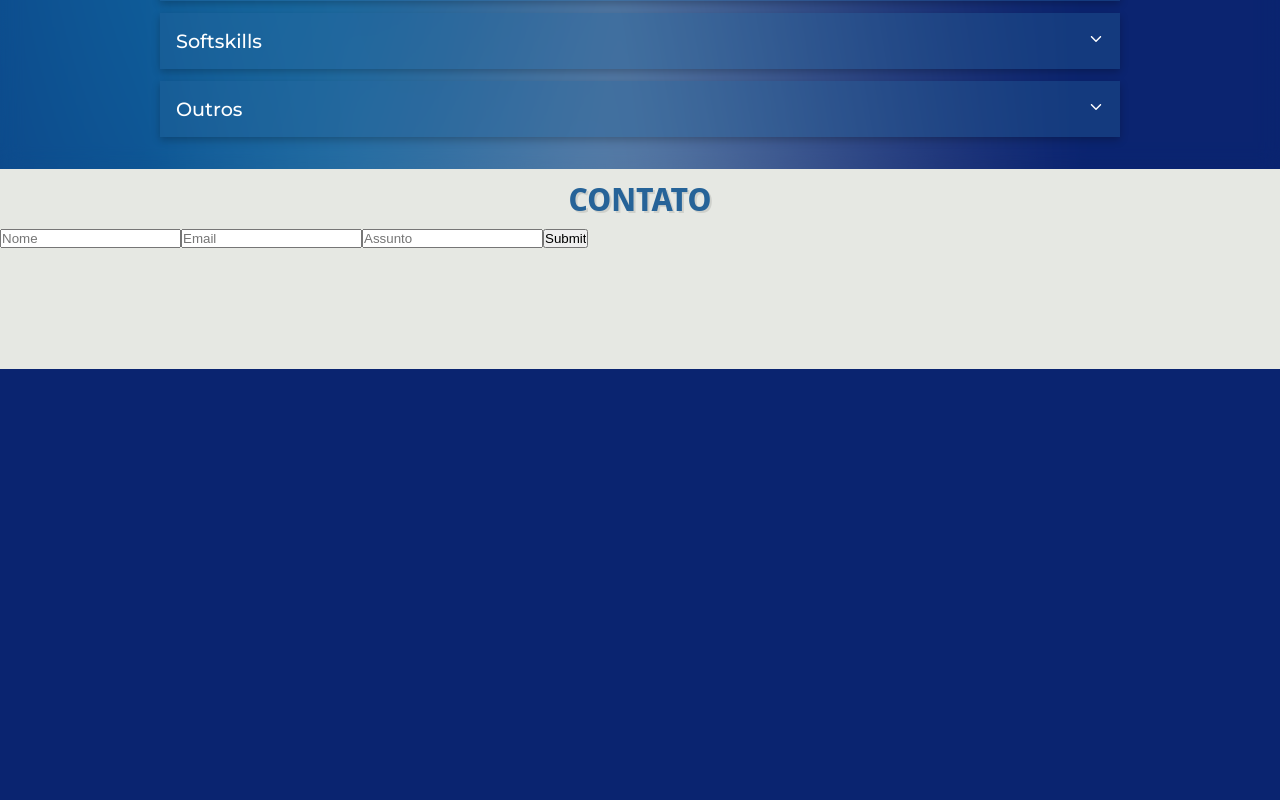
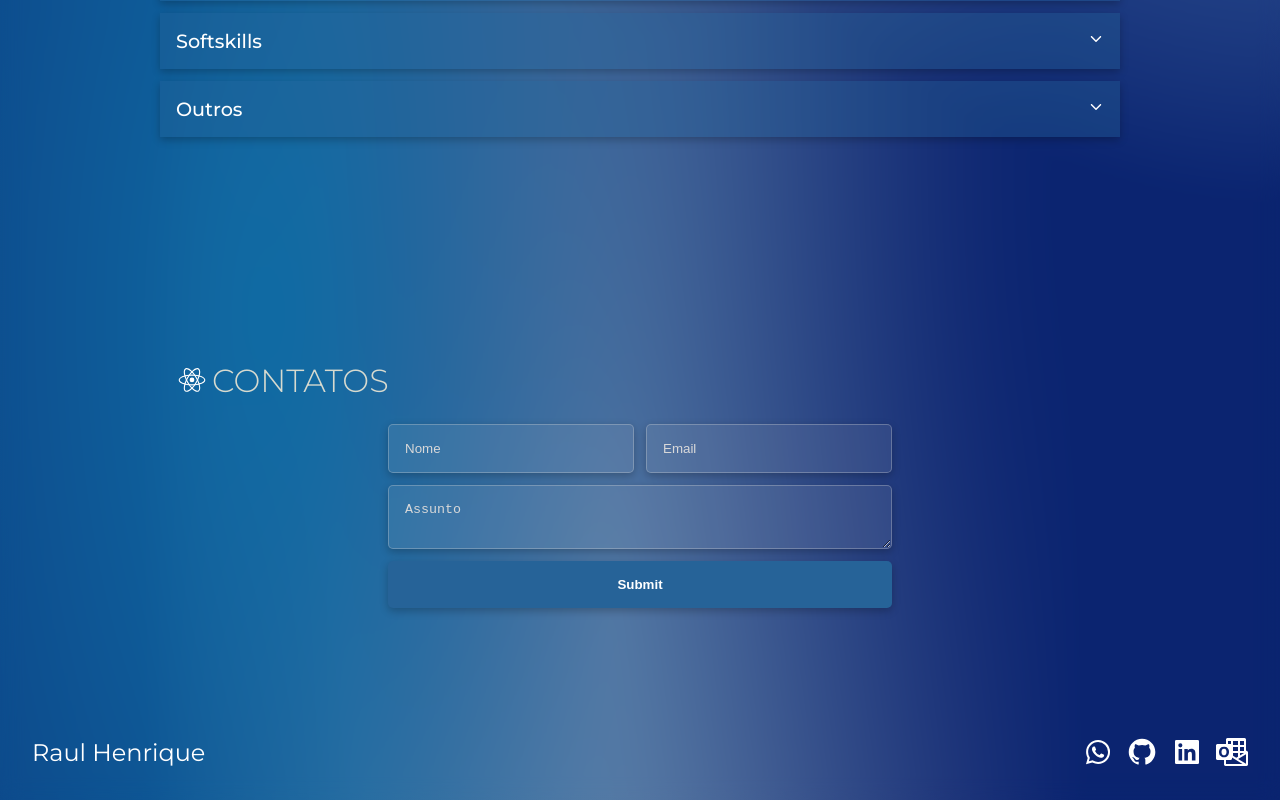
Before and after one commit to raulhenrique-x3/Portifolio---NextJs---2022, a Next.js app: page / in a window 1280 px wide. Shown: the part 2437-3237 px from the top of the page. Before the commit the page ends 2806 px from the top, so only its background shows below. Built offline with nearby package versions, Linux system fonts and the light colour scheme.

Commit message:
feat: footer

```diff
--- a/pages/index.tsx
+++ b/pages/index.tsx
@@ -8,6 +8,7 @@ import FifthSect from "../src/components/section05/FifthSect";
 import ChangeLanguageProvider from "../src/context/languageContext";
 import Seo from "../src/components/Seo/Seo";
 import FourthSect from "../src/components/section04/FourthSect";
+import Footer from "../src/components/footer/Footer";
 
 const Home: NextPage = () => {
   return (
@@ -24,6 +25,7 @@ const Home: NextPage = () => {
         <ThirdSect />
         <FourthSect />
         <FifthSect />
+        <Footer />
       </main>
     </ChangeLanguageProvider>
   );
--- /dev/null
+++ b/src/components/footer/Footer.tsx
@@ -0,0 +1,25 @@
+import React from "react";
+import {
+  BiLogoWhatsapp,
+  BiLogoGithub,
+  BiLogoLinkedinSquare,
+} from "react-icons/bi";
+import { SiMicrosoftoutlook } from "react-icons/si";
+import styles from "./footer.module.scss";
+
+const Footer = () => {
+  return (
+    <footer className={styles.footerContainer}>
+      <p>Raul Henrique</p>
+
+      <div className={styles.iconsWrapper}>
+        <BiLogoWhatsapp />
+        <BiLogoGithub />
+        <BiLogoLinkedinSquare />
+        <SiMicrosoftoutlook />
+      </div>
+    </footer>
+  );
+};
+
+export default Footer;
--- /dev/null
+++ b/src/components/footer/footer.module.scss
@@ -0,0 +1,26 @@
+.footerContainer {
+  width: 100%;
+  padding: 2rem;
+  display: flex;
+  align-items: center;
+  justify-content: space-between;
+
+  margin-top: 6rem;
+
+  p {
+    font-size: 1.5rem;
+    color: #fff;
+  }
+}
+
+.iconsWrapper {
+  display: flex;
+  align-items: center;
+  gap: 0.8rem;
+  color: #fff;
+
+  svg {
+    width: 2rem;
+    height: 2rem;
+  }
+}
--- a/src/components/section05/FifthSect.tsx
+++ b/src/components/section05/FifthSect.tsx
@@ -2,6 +2,7 @@ import { NextPage } from "next";
 import styles from "../section05/section05.module.scss";
 import useLanguage from "../../hooks/useLanguage";
 import { SubmitHandler, useForm } from "react-hook-form";
+import { BiLogoReact } from "react-icons/bi";
 
 interface IInputs {
   nome: string;
@@ -31,9 +32,13 @@ const FifthSect: NextPage = () => {
   return (
     <section className={styles.fourthSect} id="contacts">
       <div className={styles.fourthSectStyle}>
-        <p className={styles.contacts}>CONTATO</p>
+        <span className={styles.sectFifthTitle}>
+          <BiLogoReact className={styles.reactLogo} />
+          <h2 className={styles.sectionTitle}>CONTATOS</h2>
+        </span>{" "}
         <div className={styles.formContainer}>
           <form onSubmit={handleSubmit(onSubmit)}>
+            <span>
               <input
                 type="text"
                 placeholder="Nome"
@@ -44,80 +49,15 @@ const FifthSect: NextPage = () => {
                 placeholder="Email"
                 {...register("email", { required: true })}
               />
-            <input
-              type="text"
+            </span>
+
+            <textarea
               placeholder="Assunto"
               {...register("assunto", { required: true })}
-            />
+            ></textarea>
             <input type="submit" className={styles.inputSubmit} />
           </form>
         </div>
-        {/*
-        <div className={styles.socialContacts}>
-          <a
-            target="_blank"
-            rel="noreferrer"
-            className={styles.linkBiLink}
-            href="https://www.linkedin.com/in/raul-henrique/"
-            aria-label="LinkedIn Icon"
-          >
-            <svg
-              xmlns="http://www.w3.org/2000/svg"
-              fill="currentColor"
-              className={styles.biLinkedin}
-              viewBox="0 0 16 16"
-            >
-              <path d="M0 1.146C0 .513.526 0 1.175 0h13.65C15.474 0 16 .513 16 1.146v13.708c0 .633-.526 1.146-1.175 1.146H1.175C.526 16 0 15.247 0 14.854V1.146zm4.943 12.224V6.169H2.542v7.225h2.401zm-1.2-8.212c.837 0 1.358-.554 1.358-1.224-.015-.709-.52-1.224-1.342-1.224-.822 0-1.359.54-1.359 1.224 0 .694.521 1.224 1.327 1.224h.016zm4.908 8.212V9.359c0-.216.016-.432.08-.586.173-.431.568-.878 1.232-.878.869 0 1.216.662 1.216 1.634v3.865h2.401V9.25c0-2.22-1.184-3.252-2.764-3.252-1.274 0-1.845.7-2.165 1.193v.025h-.016a5.54 5.54 0 0 1 .016-.025V6.169h-2.4c.03.678 0 7.225 0 7.225h2.4z" />
-            </svg>
-          </a>
-
-          <a
-            target="_blank"
-            aria-label="Github icon"
-            rel="noreferrer"
-            className={styles.linkBiGit}
-            href="https://github.com/raulhenrique-x3"
-          >
-            <svg
-              xmlns="http://www.w3.org/2000/svg"
-              fill="currentColor"
-              className={styles.biGithub}
-              viewBox="0 0 16 16"
-            >
-              <path d="M8 0C3.58 0 0 3.58 0 8c0 3.54 2.29 6.53 5.47 7.59.4.07.55-.17.55-.38 0-.19-.01-.82-.01-1.49-2.01.37-2.53-.49-2.69-.94-.09-.23-.24-.94-.82-1.13-.28-.15-.68-.52-.01-.53.63-.01 1.08.58 1.23.82.72 1.21 1.87.87 2.33.66.07-.52.28-.87.51-1.07-1.78-.2-3.64-.89-3.64-3.95 0-.87.31-1.59.82-2.15-.08-.2-.36-1.02.08-2.12 0 0 .67-.21 2.2.82.64-.18 1.32-.27 2-.27.68 0 1.36.09 2 .27 1.53-1.04 2.2-.82 2.2-.82.44 1.1.16 1.92.08 2.12.51.56.82 1.27.82 2.15 0 3.07-1.87 3.75-3.65 3.95.29.25.54.73.54 1.24 0 1.07-.01 1.93-.01 2.2 0 .21.15.46.55.38A8.012 8.012 0 0 0 16 8c0-4.42-3.58-8-8-8z" />
-            </svg>
-          </a>
-
-          <a
-            target="_blank"
-            rel="noreferrer"
-            aria-label="Whatsapp icon"
-            className={styles.linkBiWpp}
-            href="https://wa.me/5581986838081"
-          >
-            <svg
-              xmlns="http://www.w3.org/2000/svg"
-              fill="currentColor"
-              className={styles.biWhatsapp}
-              viewBox="0 0 16 16"
-            >
-              <path d="M13.601 2.326A7.854 7.854 0 0 0 7.994 0C3.627 0 .068 3.558.064 7.926c0 1.399.366 2.76 1.057 3.965L0 16l4.204-1.102a7.933 7.933 0 0 0 3.79.965h.004c4.368 0 7.926-3.558 7.93-7.93A7.898 7.898 0 0 0 13.6 2.326zM7.994 14.521a6.573 6.573 0 0 1-3.356-.92l-.24-.144-2.494.654.666-2.433-.156-.251a6.56 6.56 0 0 1-1.007-3.505c0-3.626 2.957-6.584 6.591-6.584a6.56 6.56 0 0 1 4.66 1.931 6.557 6.557 0 0 1 1.928 4.66c-.004 3.639-2.961 6.592-6.592 6.592zm3.615-4.934c-.197-.099-1.17-.578-1.353-.646-.182-.065-.315-.099-.445.099-.133.197-.513.646-.627.775-.114.133-.232.124-.43.05-.197-.1-.836-.308-1.592-.985-.59-.525-.985-1.175-1.103-1.372-.114-.198-.011-.304.088-.403.087-.088.197-.232.296-.346.1-.114.133-.198.198-.33.065-.134.034-.224-.015-.347-.05-.099-.445-1.076-.612-1.47-.16-.389-.323-.335-.445-.34-.114-.007-.247-.007-.38-.007a.729.729 0 0 0-.529.247c-.182.198-.691.677-.691 1.654 0 .977.71 1.916.81 2.049.098.133 1.394 2.132 3.383 2.992.47.205.84.326 1.129.418.475.152.904.129 1.246.08.38-.058 1.171-.24 1.338-.943.164-.464.164-.86.114-.943-.049-.084-.182-.133-.38-.232z" />
-            </svg>
-          </a>
-
-          <a href="mailto:raulheri43@hotmail.com" aria-label="Email Icon">
-            <svg
-              xmlns="http://www.w3.org/2000/svg"
-              width="16"
-              height="16"
-              fill="currentColor"
-              className={styles.bienvelope}
-              viewBox="0 0 16 16"
-            >
-              <path d="M.05 3.555A2 2 0 0 1 2 2h12a2 2 0 0 1 1.95 1.555L8 8.414.05 3.555ZM0 4.697v7.104l5.803-3.558L0 4.697ZM6.761 8.83l-6.57 4.027A2 2 0 0 0 2 14h12a2 2 0 0 0 1.808-1.144l-6.57-4.027L8 9.586l-1.239-.757Zm3.436-.586L16 11.801V4.697l-5.803 3.546Z" />
-            </svg>
-          </a>
-        </div> */}
       </div>
     </section>
   );
--- a/src/components/section05/section05.module.scss
+++ b/src/components/section05/section05.module.scss
@@ -1,72 +1,101 @@
-$primary-color: #266398;
-$secondary-color: #e6e8e3;
-$thirdy-color: #343838;
-$whats-color: #25d366;
-$primary-font: "Noto Sans Display", sans-serif;
-$txt-shadow-color: 2px 2px #0000001a;
+@import "../../../styles/colors";
+@import "../../../styles/fonts";
 
 .fourthSect {
   width: 100%;
-  height: 100%;
+  margin-top: 12rem;
+
+  @media (min-width: 768px) {
+    padding: 0 8rem;
+  }
 }
 
 .fourthSectStyle {
-  background-color: $secondary-color;
   width: 100%;
-  height: 10vh;
-  position: absolute;
-  z-index: -1;
+}
 
-  @media (min-width: 620px) {
-    height: 25vh;
+.sectFifthTitle {
+  display: flex;
+  align-items: center;
+  gap: 4px;
+  margin-top: 12px;
+  margin-left: 1rem;
+  margin-top: 4rem;
+
+  @media (min-width: 768px) {
+    margin-left: 1rem;
+    padding: 0 2rem;
+
+    h2 {
+      font-size: 2rem;
+    }
   }
 }
 
-.svgWaveBottom {
-  position: relative;
-  bottom: 5.4vh;
+.reactLogo {
+  width: 2rem;
+  height: 2rem;
+  color: $third-color;
 }
 
-.contacts {
-  font-family: $primary-font;
-  text-shadow: $txt-shadow-color;
-  font-size: clamp(32px, 2.5vw, 38px);
-  font-weight: 800;
-  color: $primary-color;
-  text-align: center;
-  padding: 8px;
+.sectionTitle {
+  font-size: 1.5rem;
+  font-weight: 300;
+  color: $secondary-color;
+  text-align: start;
 
   @media (min-width: 2560px) {
-    font-size: 5rem;
+    font-size: 2.5rem;
   }
 }
 
-.socialContacts {
-  width: 100%;
-  height: 30vh;
+.formContainer {
   display: flex;
-  justify-content: space-around;
   align-items: center;
-}
+  justify-content: center;
+  padding: 0 8px;
+  margin-top: 1.5rem;
 
-.linkBiLink,
-.linkBiGit,
-.linkBiWpp,
-.bienvelope {
-  color: #000;
-  width: clamp(46px, 5vw, 72px);
-  height: clamp(46px, 5.2vw, 72px);
+  form {
+    width: 100%;
+    gap: 12px;
+    display: flex;
+    flex-direction: column;
+    align-items: center;
+    justify-content: center;
 
-  @media (min-width: 2560px) {
-    width: 96px;
-    height: 96px;
+    @media (min-width: 768px) {
+      width: 50%;
+    }
+
+    span {
+      width: 100%;
+      display: flex;
+      gap: 12px;
+    }
+
+    input,
+    textarea {
+      width: 100%;
+      padding: 16px;
+      border-radius: 5px;
+      border: 0.5px solid #d9d9d950;
+      box-shadow: $box-shadow;
+      background-color: #d9d9d918;
+    }
+    textarea {
+      color: #fff;
+    }
+    ::placeholder {
+      color: #d9d9d9;
+    }
+
+    .inputSubmit {
+      background: #266398;
+      color: #fff;
+      font-weight: 700;
+      cursor: pointer;
+      border: none;
+    }
   }
 }
-
-.linkBiLink {
-  color: $primary-color;
-}
-
-.linkBiWpp {
-  color: $whats-color;
-}
```
Lines whose indentation alone changed are shown as unchanged.
